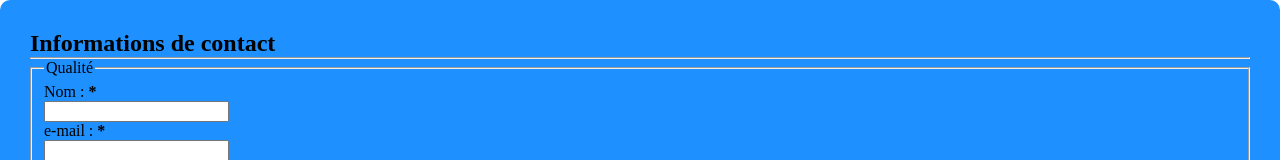
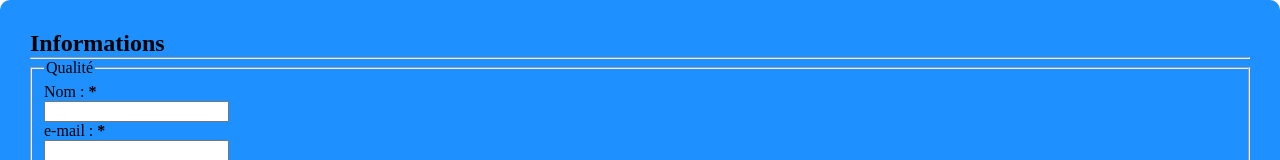
Before and after one commit to dks78/Aurelien, a plain HTML site: page html/contacte.html in a window 1280 px wide. Shown: the top 160 px of the page. Drawn offline with Linux system fonts and the light colour scheme.

Commit message:
chall 1 et 2

```diff
--- a/html/contacte.html
+++ b/html/contacte.html
@@ -8,7 +8,7 @@
 </head>
 <body>
     <form method="get" action="index.html">
-        <h2>Informations de contact</h2>
+        <h2>Informations</h2>
         <hr>
         <fieldset>
             <legend>Qualité</legend>
```
